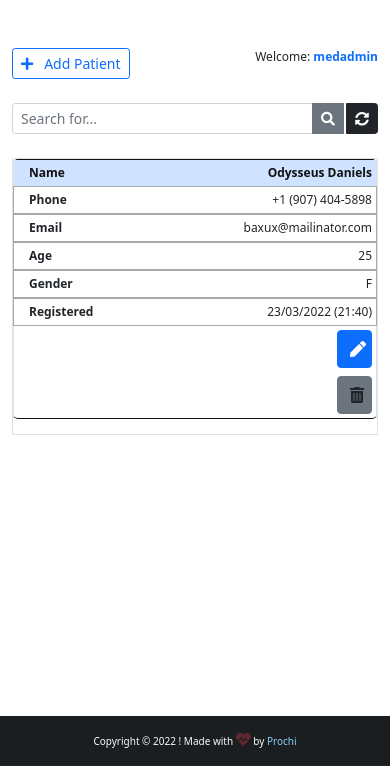
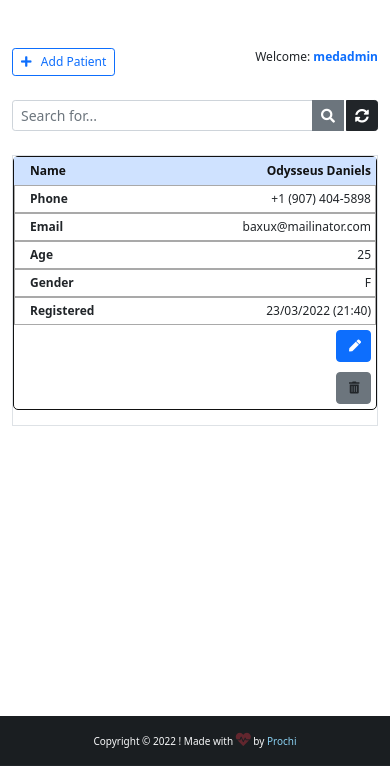
Before and after one commit to preciousimo/medic-call, a Django app: page /backend/ in a window 390 px wide. Shown: the part 78-844 px from the top of the page. Run offline with Django 3.2, Linux system fonts and the light colour scheme; a user stored in the database is signed in; data comes from the database, SQL or seed files in the repository; both versions use the stored data as it was after the commit; some libraries are stand-ins or nearby versions.

Commit message:
Rearrange CSS CDN

```diff
--- a/static/css/style.css
+++ b/static/css/style.css
@@ -110,7 +110,7 @@ html,body{
 /* RESPONSIVE RESOLUTION FOR TABLET (1024px) */
 @media(max-width: 1024px) {
     /* TABLE */
-    .table head {
+    .table thead {
         display: none;
     }
     .table, .table tbody, .table tr, table td {
--- a/templates/main.html
+++ b/templates/main.html
@@ -6,12 +6,6 @@
     <meta charset="UTF-8">
     <meta http-equiv="X-UA-Compatible" content="IE=edge">
     <meta name="viewport" content="width=device-width, initial-scale=1.0">
-    <!-- Favicon -->
-    <link rel="shortcut icon" href="{% static 'images/favicon.ico' %}">
-    <!-- Logo -->
-    <link rel="shortcut icon" href="{% static 'images/logo.ico' %}">
-    <!-- Statc CSS -->
-    <link rel="stylesheet" href="{% static 'css/style.css' %}">
     <!-- Bootstrap CSS -->
     <link rel="stylesheet" href="https://cdn.jsdelivr.net/npm/bootstrap@4.0.0/dist/css/bootstrap.min.css"
         integrity="sha384-Gn5384xqQ1aoWXA+058RXPxPg6fy4IWvTNh0E263XmFcJlSAwiGgFAW/dAiS6JXm" crossorigin="anonymous">
@@ -19,6 +13,12 @@
         integrity="sha384-EVSTQN3/azprG1Anm3QDgpJLIm9Nao0Yz1ztcQTwFspd3yD65VohhpuuCOmLASjC" crossorigin="anonymous">
     <!-- Font Awesome -->
     <link rel="stylesheet" href="https://use.fontawesome.com/releases/v5.15.4/css/all.css" crossorigin="anonymous" />
+    <!-- Favicon -->
+    <link rel="shortcut icon" href="{% static 'images/favicon.ico' %}">
+    <!-- Logo -->
+    <link rel="shortcut icon" href="{% static 'images/logo.ico' %}">
+    <!-- Statc CSS -->
+    <link rel="stylesheet" href="{% static 'css/style.css' %}">
 
     <title>{% block title %} Medic Care {% endblock title %}</title>
 </head>
```
Also changed, not shown: db.sqlite3.
